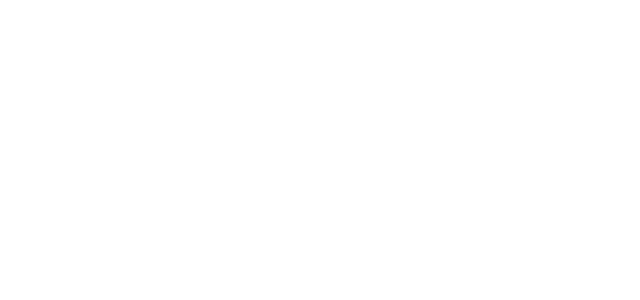
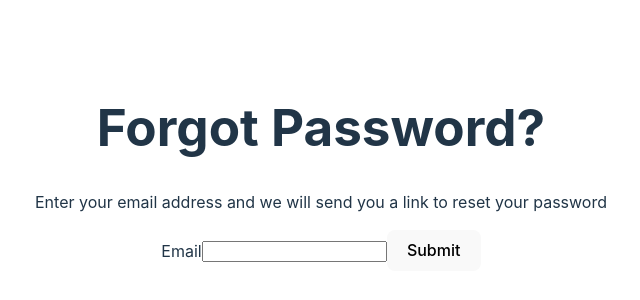
Before and after one commit to CipiVlad/agaps-mern-stack, a React (Vite) app in the folder client/: page /forgot-password in a window 1280 px wide. Before the commit this address had no page. Shown: the part 232-532 px from the top of the page, without its empty margins (319-959 px from the left). Built offline with nearby package versions, Linux system fonts and the light colour scheme.

Commit message:
added pages to client without logic: forgot n reset pwd

```diff
--- a/client/src/App.tsx
+++ b/client/src/App.tsx
@@ -2,7 +2,7 @@
 import './App.css'
 // import { Overview } from './pages/app/Overview'
 // import HoleDetail from './pages/app/HoleDetail'
-// import Navbar from './components/Navbar'
+import Navbar from './components/Navbar'
 // import AddCourseInfo from './pages/app/AddCourseInfo'
 // import HoleCardStart from './components/HoleCardStart'
 // import TotalSummary from './pages/app/TotalSummary'
@@ -21,6 +21,8 @@
 import RequireAuth from './features/auth/RequireAuth'
 import Welcome from './features/auth/Welcome'
 import GoodByeSite from './pages/app/GoodByeSite'
+import ForgotPassword from './pages/app/ForgotPassword'
+import ResetPassword from './pages/app/ResetPassword'
 
 
 
@@ -39,15 +41,21 @@
       </Routes>
       <Navbar /> */}
 
+
       <Routes>
         {/* public routes */}
+
         <Route path="/" element={<WelcomeScreen />} />
         <Route path="/login" element={<LogIn />} />
         <Route path="/signup" element={<SignUp />} />
+        <Route path="/forgot-password" element={<ForgotPassword />} />
+        <Route path="/reset-password" element={<ResetPassword />} />
         <Route path="/logout" element={<GoodByeSite />} />
+
 
         {/* protect routes */}
         <Route element={<RequireAuth />}>
+
           <Route path='/welcome-to-your-agaps' element={<Welcome />} />
           <Route path="/overview" element={<Overview />} />
           <Route path="/single-mode" element={<SingleMode />} />
@@ -56,8 +64,6 @@
           <Route path="/team-mode/single-scramble" element={<SingleScramble />} />
         </Route>
 
-        {/* <Route path="/" element={<UserList />} /> */}
-        {/* <Route path="/" element={<Home />} /> */}
       </Routes>
 
     </div>
--- a/client/src/features/auth/Welcome.tsx
+++ b/client/src/features/auth/Welcome.tsx
@@ -7,15 +7,13 @@
 
 const Welcome = () => {
     const user = useSelector(selectCurrentUser)
-    const token = useSelector(selectCurrentToken)
+
 
     const welcome = user ? `Welcome ${user.username}` : "Welcome!"
-    const TokenAbbr = `${token?.slice(0, 4)}...${token?.slice(-4)}`
 
     const content = (
         <section>
             <h1>{welcome}</h1>
-            <p>Token: {TokenAbbr}</p>
             <Link to="/overview">Continue</Link>
         </section>
     )
--- a/client/src/features/auth/authSlice.ts
+++ b/client/src/features/auth/authSlice.ts
@@ -1,5 +1,4 @@
 import { createSlice } from "@reduxjs/toolkit";
-
 import { PayloadAction } from "@reduxjs/toolkit";
 
 export type User = {
--- /dev/null
+++ b/client/src/pages/app/ForgotPassword.tsx
@@ -0,0 +1,28 @@
+import { useNavigate } from "react-router-dom";
+
+
+
+const ForgotPassword = () => {
+    const navigate = useNavigate()
+    const handleSubmit = (e: any) => {
+        e.preventDefault()
+        console.log(e.target.email.value);
+        navigate("/reset-password", { state: e.target.email.value })
+    }
+    return (
+        <div>
+            <h1>Forgot Password?</h1>
+            <article>
+                <p>Enter your email address and we will send you a link to reset your password</p>
+            </article>
+            <form onSubmit={handleSubmit}>
+                <label htmlFor="email">Email</label>
+                <input type="email" name="email" id="email" />
+                <button type="submit">Submit</button>
+            </form>
+
+
+        </div>
+    )
+}
+export default ForgotPassword
--- /dev/null
+++ b/client/src/pages/app/ResetPassword.tsx
@@ -0,0 +1,36 @@
+import { useNavigate } from "react-router-dom";
+
+
+
+const ResetPassword = () => {
+    const navigate = useNavigate()
+    const handleSubmit = (e: any) => {
+        e.preventDefault()
+        console.log(e.target.password.value);
+        console.log(e.target.confirmPassword.value);
+        try {
+            if (e.target.password.value === e.target.confirmPassword.value) {
+                console.log('Passwords match');
+                navigate("/welcome-to-your-agaps")
+            } else {
+                console.log('Passwords do not match');
+            }
+
+        } catch (error) {
+            console.log(error);
+        }
+    }
+    return (
+        <div>
+            <h1>Reset Password</h1>
+            <form onSubmit={handleSubmit}>
+                <label htmlFor="password" aria-placeholder="Password">Password</label>
+                <input type="password" name="password" id="password" />
+                <label htmlFor="confirmPassword" aria-placeholder="Confirm Password">Confirm Password</label>
+                <input type="password" name="confirmPassword" id="confirmPassword" />
+                <button type="submit">Submit</button>
+            </form>
+        </div>
+    )
+}
+export default ResetPassword
--- a/client/src/pages/auth/LogIn.tsx
+++ b/client/src/pages/auth/LogIn.tsx
@@ -74,7 +74,7 @@
                     value={username}
                     required
                 />
-
+                <br />
                 <label htmlFor="password">Password:</label>
                 <input
                     type="password"
@@ -85,6 +85,8 @@
                 />
                 <button>Log In</button>
             </form>
+            <p>Forgot username or password?</p>
+            <Link to={'/forgot-password'}>Forgot Password?</Link>
         </section>
     )
 
@@ -94,6 +96,7 @@
         <div>
             {content}
             <Link to={'/'}><IoChevronBack /></Link>
+
         </div>
 
     )
--- a/client/src/pages/auth/LogOut.tsx
+++ b/client/src/pages/auth/LogOut.tsx
@@ -2,7 +2,6 @@
 import { useNavigate } from 'react-router-dom';
 import { logOut } from '../../features/auth/authSlice';
 import axios from 'axios';
-import { useEffect } from 'react';
 
 const LogOut = () => {
     const dispatch = useDispatch();
@@ -14,16 +13,10 @@
                 withCredentials: true,
             });
             dispatch(logOut({ user: null, accessToken: null }));
-            navigate('/logout', { replace: true });
+            navigate('/logout');
         } catch (error) {
             console.error('Failed to logout', error);
         }
-
-        return (
-            <div>
-                <button onClick={() => handleLogout()}>Log Out</button>
-            </div>
-        )
     }
 
     return (
```
